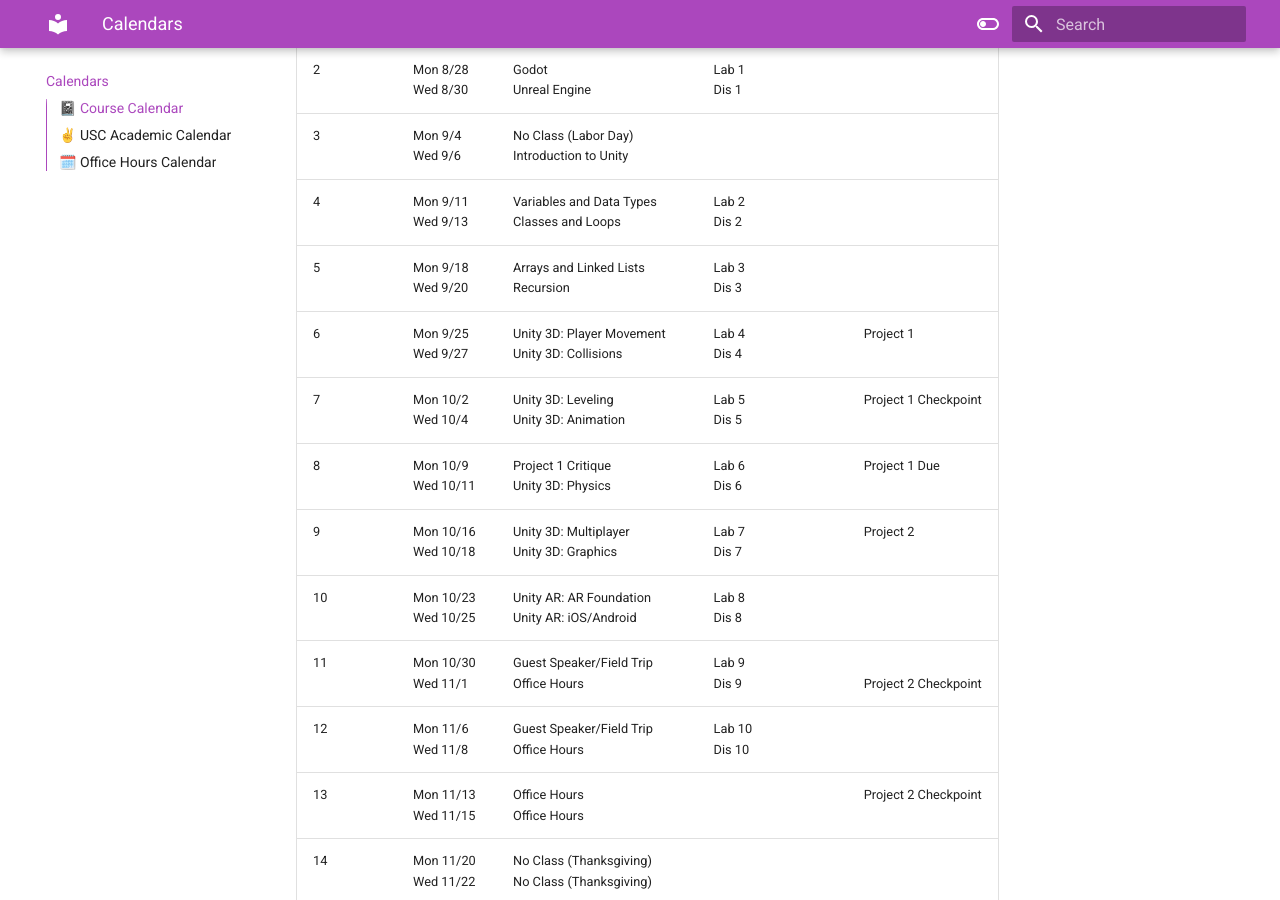
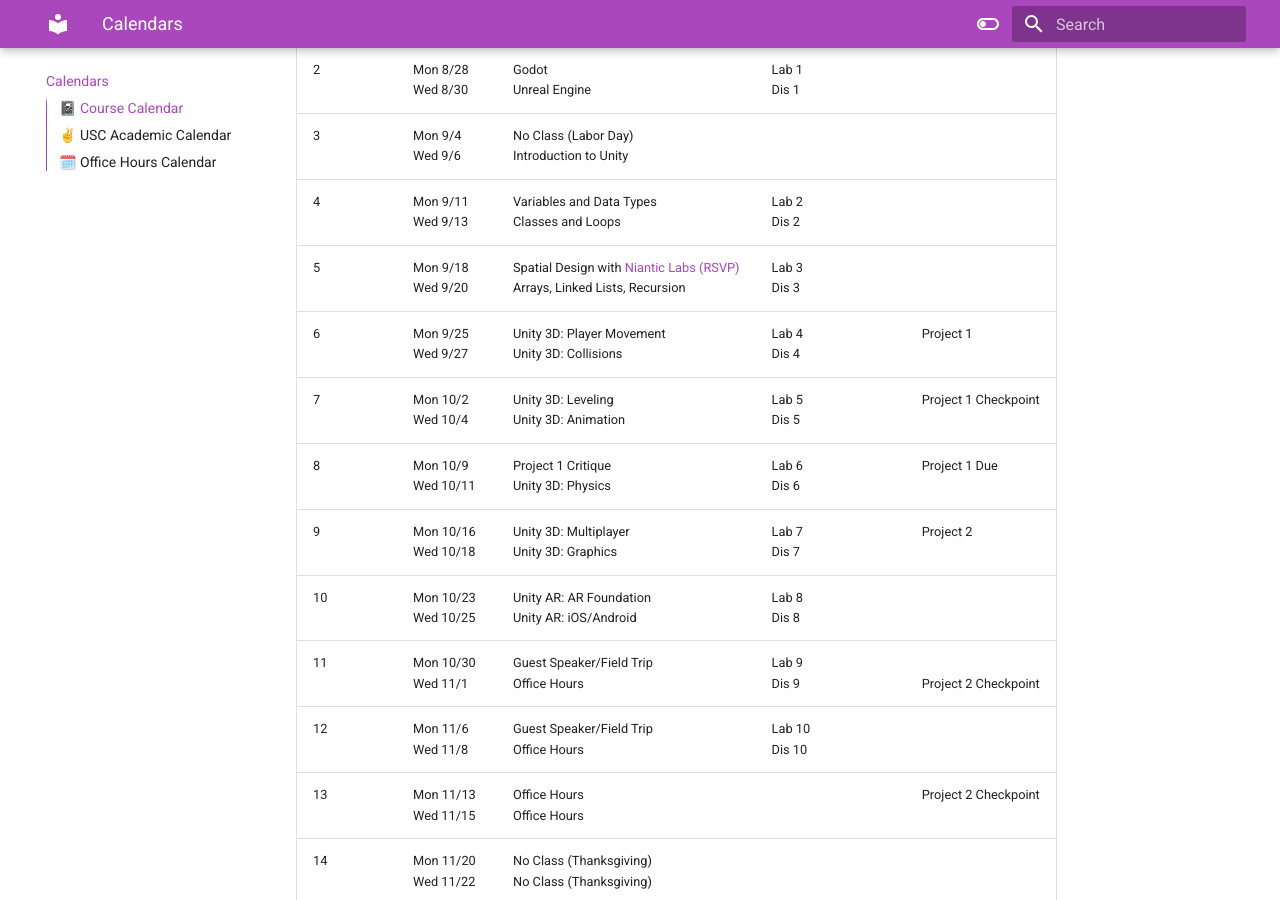
Before and after one commit to usc-ctin583/usc-ctin583.github.io, an MkDocs documentation site: the page built from docs/index.md, in a window 1280 px wide and 900 px high, scrolled down 343 px. Built offline with MkDocs 1.6.1 and Material for MkDocs 9.7.7, drawn with Linux system fonts in a browser that asks for light colours.

Commit message:
update niantic schedule

```diff
--- a/docs/index.md
+++ b/docs/index.md
@@ -6,7 +6,7 @@
 | 2    | Mon 8/28 <br> Wed 8/30   | Godot <br> Unreal Engine |  Lab 1 <br> Dis 1 | | |
 | 3    | Mon 9/4 <br> Wed 9/6     | No Class (Labor Day) <br> Introduction to Unity | |
 | 4    | Mon 9/11 <br> Wed 9/13   | Variables and Data Types <br> Classes and Loops | Lab 2 <br> Dis 2 |
-| 5    | Mon 9/18 <br> Wed 9/20   | Arrays and Linked Lists <br> Recursion | Lab 3 <br> Dis 3 |
+| 5    | Mon 9/18 <br> Wed 9/20   | Spatial Design with [Niantic Labs (RSVP)](https://calendar.google.com/calendar/event?action=TEMPLATE&tmeid=a2tjZGhsdTdrZjlzM2Q5NTNwYjRndXRmb2sgZGVib3JhaHl1ZW4yMDE2QGJlcmtlbGV5LmVkdQ&tmsrc=deborahyuen2016%40berkeley.edu) <br> Arrays, Linked Lists, Recursion | Lab 3 <br> Dis 3 |
 | 6    | Mon 9/25 <br> Wed 9/27   | Unity 3D: Player Movement <br> Unity 3D: Collisions | Lab 4 <br> Dis 4 | Project 1 |
 | 7    | Mon 10/2 <br> Wed 10/4   | Unity 3D: Leveling <br> Unity 3D: Animation | Lab 5 <br> Dis 5 | Project 1 Checkpoint |
 | 8    | Mon 10/9 <br> Wed 10/11  | Project 1 Critique <br> Unity 3D: Physics | Lab 6 <br> Dis 6 | Project 1 Due |
```
